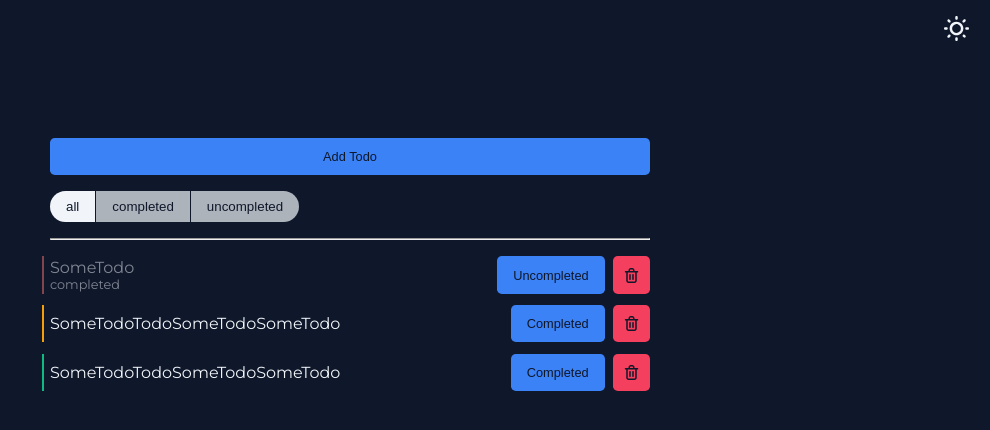
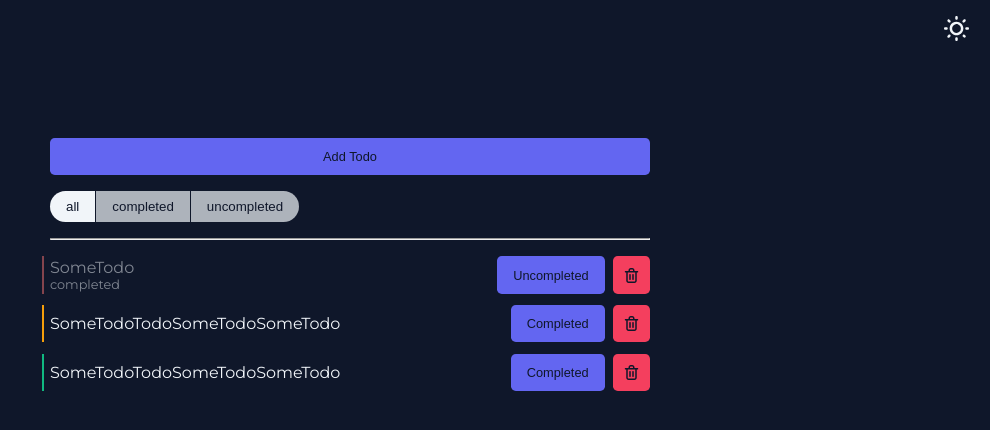
Before and after one commit to 3str-webdev/todo_list_test, a Next.js app: page / in a window 1280 px wide. Shown: the top 430 px of the page, without its empty margins (290-1280 px from the left). Built offline with nearby package versions, Linux system fonts and the light colour scheme.

Commit message:
update: change primary color

```diff
--- a/shared/constants/theme.ts
+++ b/shared/constants/theme.ts
@@ -9,8 +9,8 @@ export interface IThemeMap {
 const baseTheme: DefaultTheme = {
   colors: {
     primary: {
-      400: "#60a5fa",
-      500: "#3b82f6",
+      400: "#818cf8",
+      500: "#6366f1",
     },
     danger: {
       400: "#fb7185",
```
